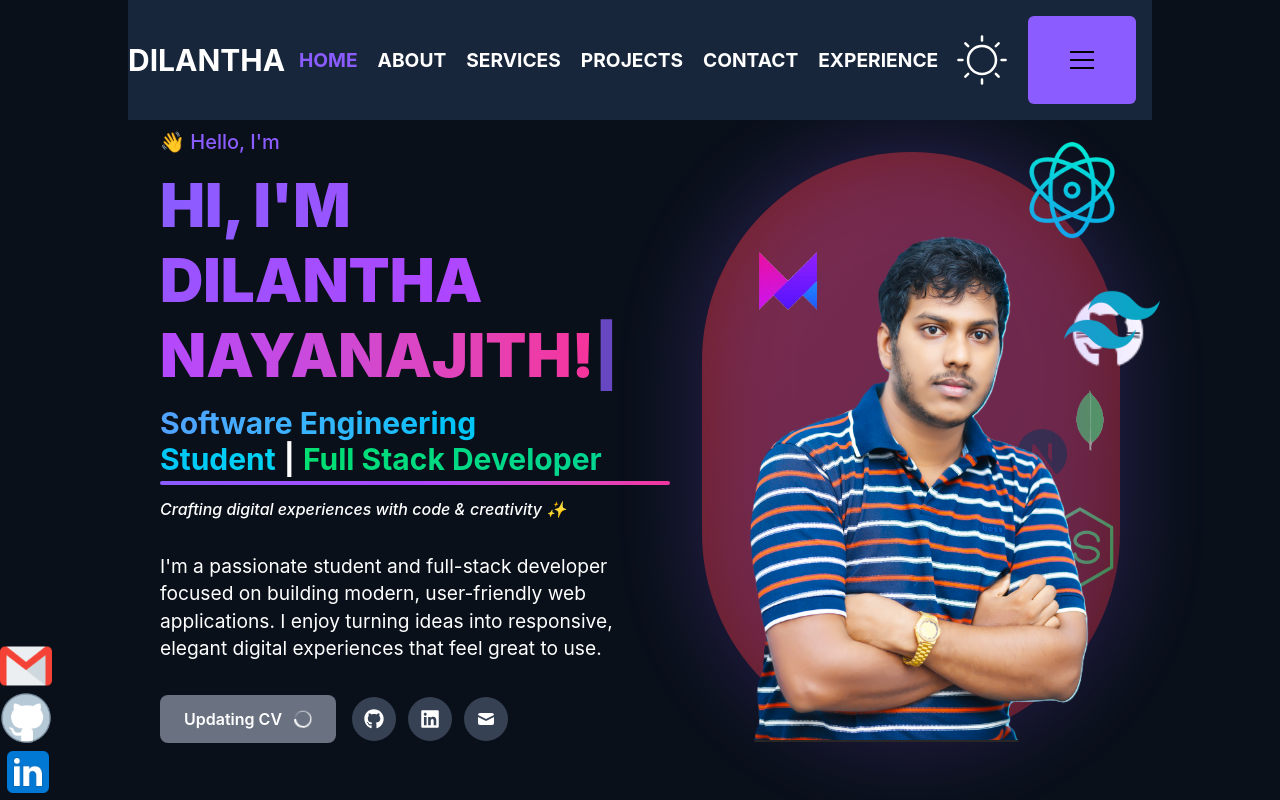
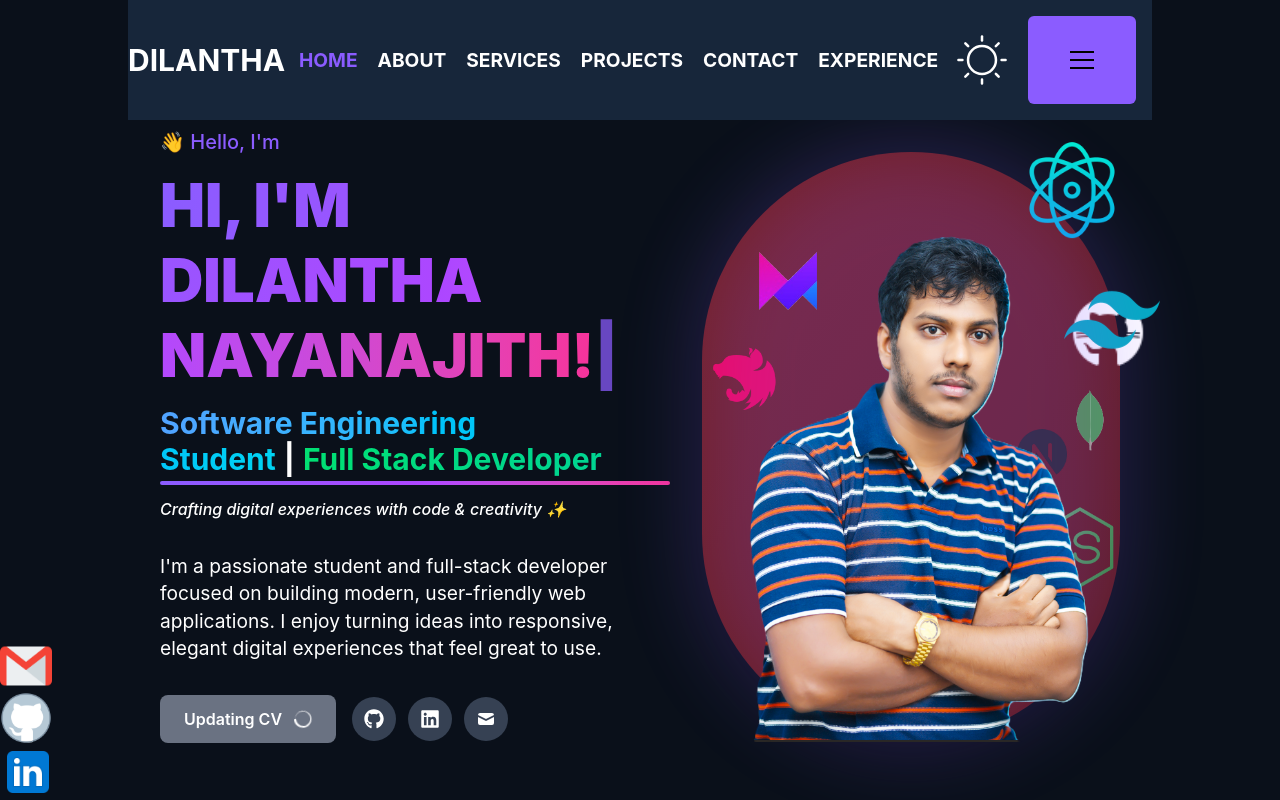
Before and after one commit to DILANTHA9590/my_portfolio, a React (Vite) app: page / in a window 1280 px wide. Built offline with nearby package versions, Linux system fonts and the light colour scheme.

Commit message:
add new ui imporvements

```diff
--- a/src/home_main/pages/Home.jsx
+++ b/src/home_main/pages/Home.jsx
@@ -27,14 +27,27 @@ export default function Home() {
   }, []);
 
   // Tech stack icons with positions
-  const techIcons = [
+  // Desktop / laptop positions (unchanged)
+  const techIconsDesktop = [
     { src: "/home_icons/framer.png", alt: "Framer Motion", className: "absolute w-16 left-9 top-24 sm:w-20 md:w-24", delay: 0.2 },
     { src: "/home_icons/react.png", alt: "React.js", className: "absolute top-0 right-0 w-10 sm:w-20 md:w-24", delay: 0.4 },
     { src: "/home_icons/github.png", alt: "GitHub", className: "absolute w-10 top-38 left-92 sm:w-15 md:w-19", delay: 0.6 },
+    { src: "/home_icons/icons8-nestjs-240.png", alt: "NestJS", className: "absolute w-14 right-85 top-50 sm:w-16 md:w-18", delay: 0.7 },
     { src: "/home_icons/nextjs.png", alt: "Next.js", className: "absolute top-70 right-12 sm:w-20 md:w-15", delay: 0.8 },
     { src: "/home_icons/nodejs.png", alt: "Node.js", className: "absolute top-90 right-0 sm:w-20 w-15", delay: 1.0 },
     { src: "/home_icons/mongo.png", alt: "MongoDB", className: "absolute right-0 w-20 top-60 md:w-15", delay: 1.2 },
     { src: "/home_icons/tailwind.png", alt: "Tailwind CSS", className: "absolute -right-10 top-30 sm:w-20 md:w-24", delay: 1.4 },
+  ];
+
+  // Mobile-specific positions (tighter around the portrait)
+  const techIconsMobile = [
+    { src: "/home_icons/react.png", alt: "React.js", className: "absolute w-11 right-45 top-8", delay: 0.3 },
+    { src: "/home_icons/icons8-nestjs-240.png", alt: "NestJS", className: "absolute w-11 right-6 top-20", delay: 0.4 },
+    { src: "/home_icons/nextjs.png", alt: "Next.js", className: "absolute w-15 right-5 top-36", delay: 0.5 },
+    { src: "/home_icons/nodejs.png", alt: "Node.js", className: "absolute w-11 right-5 bottom-50", delay: 0.7 },
+    { src: "/home_icons/mongo.png", alt: "MongoDB", className: "absolute w-11 left-2 bottom-35", delay: 0.9 },
+    { src: "/home_icons/tailwind.png", alt: "Tailwind CSS", className: "absolute w-11 left-5 top-26", delay: 1.1 },
+    { src: "/home_icons/framer.png", alt: "Framer Motion", className: "absolute w-11 left-7 top-44", delay: 1.3 },
   ];
 
   // Social links
@@ -184,13 +197,42 @@ export default function Home() {
               transition={{ duration: 0.8, ease: "easeOut" }}
             />
 
-            {/* Animated Tech Stack Icons */}
-            {techIcons.map((icon, index) => (
+            {/* Desktop/Laptop Tech Stack Icons */}
+            {techIconsDesktop.map((icon, index) => (
               <motion.img
-                key={`${icon.alt}-${index}`}
+                key={`desktop-${icon.alt}-${index}`}
                 src={icon.src}
                 alt={icon.alt}
                 className={`${icon.className} hidden sm:block`}
+                initial={{ opacity: 0, scale: 0, rotate: -180 }}
+                animate={{
+                  opacity: 1,
+                  scale: 1,
+                  rotate: 0,
+                  y: [0, -10, 0],
+                }}
+                transition={{
+                  opacity: { duration: 0.5, delay: icon.delay },
+                  scale: { duration: 0.5, delay: icon.delay },
+                  rotate: { duration: 0.8, delay: icon.delay },
+                  y: {
+                    duration: 2,
+                    repeat: Infinity,
+                    ease: "easeInOut",
+                    delay: icon.delay,
+                  },
+                }}
+                whileHover={{ scale: 1.2, rotate: 360 }}
+              />
+            ))}
+
+            {/* Mobile Tech Stack Icons */}
+            {techIconsMobile.map((icon, index) => (
+              <motion.img
+                key={`mobile-${icon.alt}-${index}`}
+                src={icon.src}
+                alt={icon.alt}
+                className={`${icon.className} sm:hidden`}
                 initial={{ opacity: 0, scale: 0, rotate: -180 }}
                 animate={{
                   opacity: 1,
--- a/src/home_main/pages/Services.jsx
+++ b/src/home_main/pages/Services.jsx
@@ -1,5 +1,6 @@
 import React, { useContext } from "react";
 import { motion } from "framer-motion";
+import { Link } from "react-router-dom";
 import { DarkContext } from "../../utillls/context";
 import { FaCode, FaLaptopCode, FaServer, FaMobile, FaPalette, FaRocket } from "react-icons/fa";
 
@@ -189,14 +190,14 @@ export default function Services() {
           <p className="text-lg sm:text-xl mb-6">
             Ready to bring your ideas to life? Let's work together! 🚀
           </p>
-          <motion.a
-            href="#contact"
-            className="inline-flex items-center px-8 py-4 bg-gradient-to-r from-accent via-purple-500 to-pink-500 text-white font-semibold rounded-xl shadow-lg hover:shadow-2xl transition-all duration-300"
-            whileHover={{ scale: 1.05 }}
-            whileTap={{ scale: 0.95 }}
-          >
-            Get In Touch
-          </motion.a>
+          <motion.div whileHover={{ scale: 1.05 }} whileTap={{ scale: 0.95 }}>
+            <Link
+              to="/contact"
+              className="inline-flex items-center px-8 py-4 bg-gradient-to-r from-accent via-purple-500 to-pink-500 text-white font-semibold rounded-xl shadow-lg hover:shadow-2xl transition-all duration-300"
+            >
+              Get In Touch
+            </Link>
+          </motion.div>
         </motion.div>
       </div>
     </motion.div>
```
Also changed, not shown: public/home_icons/icons8-nestjs-240.png (added), public/home_icons/nestjs.svg (added).
